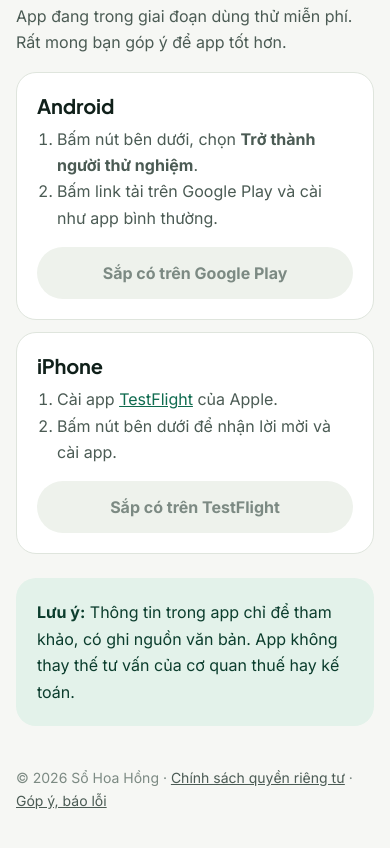
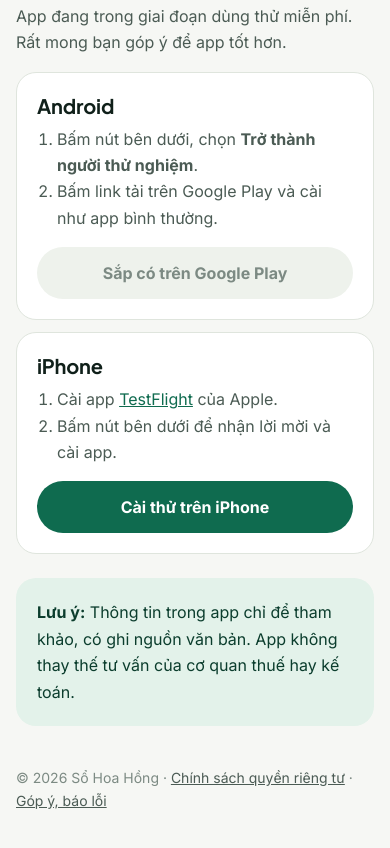
Before and after one commit to haupham0610/sohoahong, a plain HTML site: page index.html in a window 390 px wide. Shown: the part 1020-1868 px from the top of the page. Drawn offline with Linux system fonts and the light colour scheme.

Commit message:
Mở link TestFlight công khai cho iPhone
Co-Authored-By: Claude Opus 5.5 <noreply@anthropic.com>

```diff
--- a/index.html
+++ b/index.html
@@ -68,8 +68,7 @@
           <li>Cài app <a href="https://apps.apple.com/app/testflight/id899247664">TestFlight</a> của Apple.</li>
           <li>Bấm nút bên dưới để nhận lời mời và cài app.</li>
         </ol>
-        <!-- Điền link công khai TestFlight vào href rồi bỏ aria-disabled. -->
-        <a class="btn" href="#" aria-disabled="true" id="ios-link">Sắp có trên TestFlight</a>
+        <a class="btn" href="https://testflight.apple.com/join/DpMtjnP8" id="ios-link">Cài thử trên iPhone</a>
       </div>
     </div>
 
```
